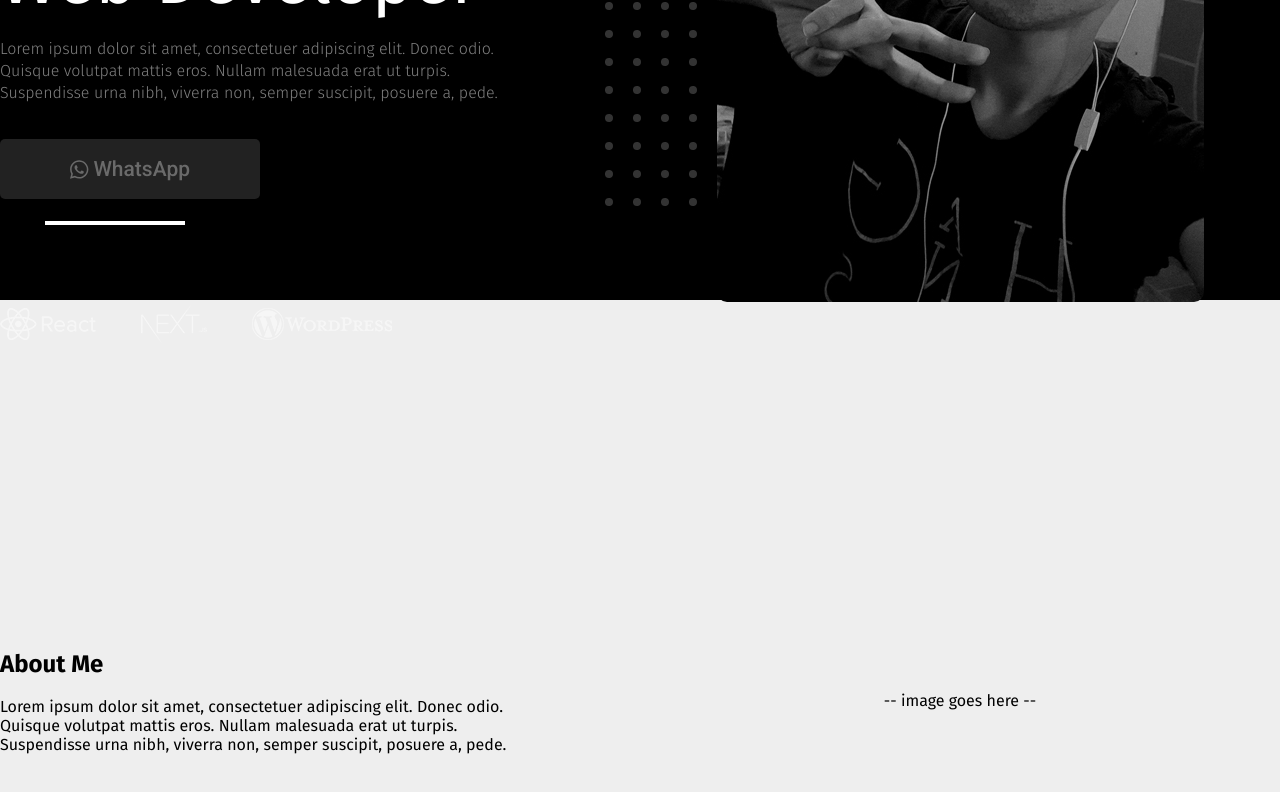
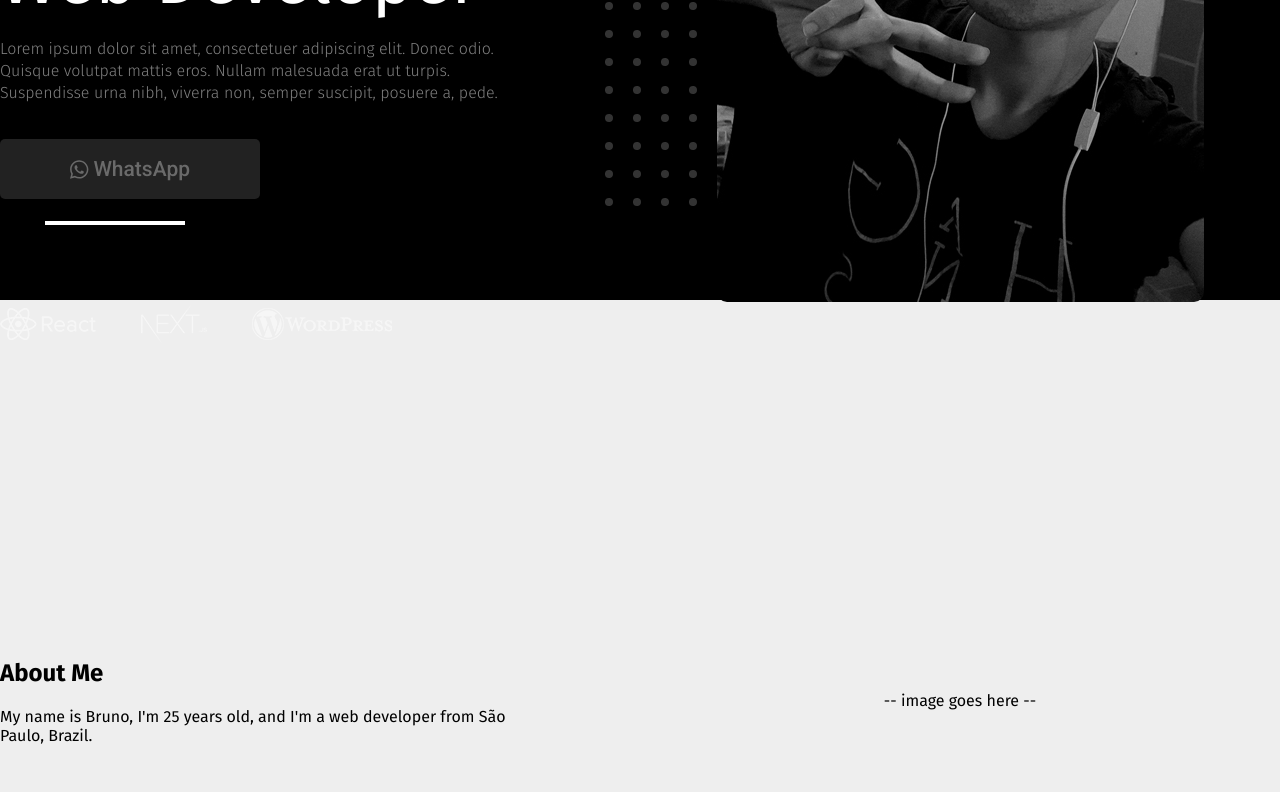
Before and after one commit to SirBruno/portfolio, a Next.js app: page / in a window 1280 px wide. Shown: the part 500-1292 px from the top of the page. Built offline with nearby package versions, Linux system fonts and the light colour scheme.

Commit message:
Added some more text.

```diff
--- a/pages/index.js
+++ b/pages/index.js
@@ -62,7 +62,7 @@ export default function Home() {
         <section>
           <div>
             <h2>About me</h2>
-            <p>Lorem ipsum dolor sit amet, consectetuer adipiscing elit. Donec odio. Quisque volutpat mattis eros. Nullam malesuada erat ut turpis. Suspendisse urna nibh, viverra non, semper suscipit, posuere a, pede.</p>
+            <p>{"My name is Bruno, I'm 25 years old, and I'm a web developer from São Paulo, Brazil."}</p>
           </div>
           <div className={styles.sectionRight}>-- image goes here --</div>
         </section>
```
